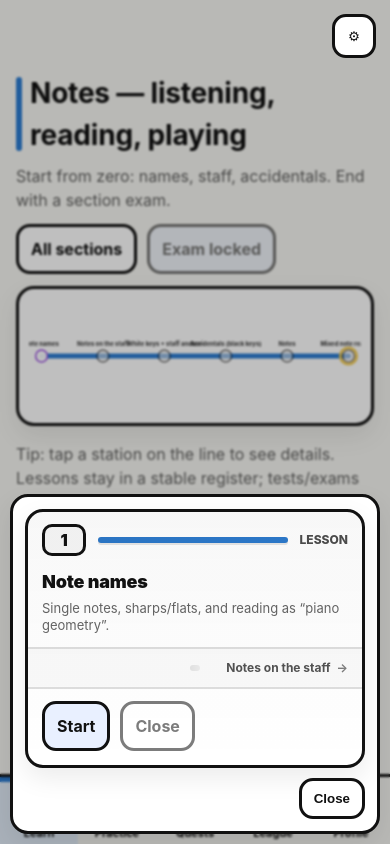
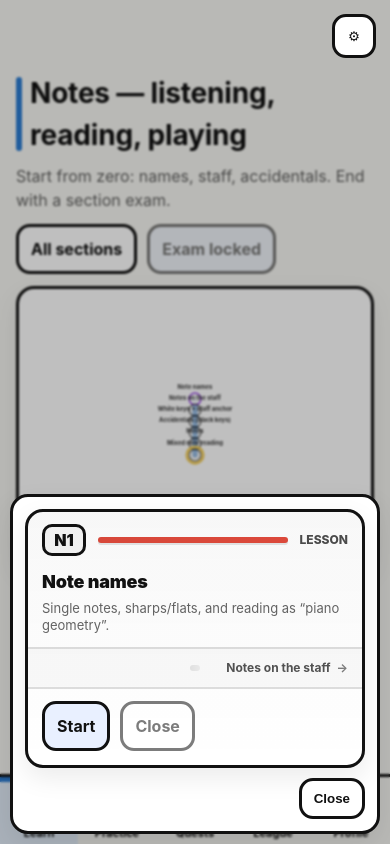
Before and after one commit to wpwcbc/ear-train-station, a React (Vite) app: page /learn/section/NOTES in a window 390 px wide. Built offline with nearby package versions, Linux system fonts and the light colour scheme.

Commit message:
Section route polish: section-colored JR sign + mobile vertical route

```diff
--- a/src/App.css
+++ b/src/App.css
@@ -561,10 +561,13 @@
   display: block;
 }
 
+@media (max-width: 640px) {
+  .sectionRouteSvg {
+    height: 260px;
+  }
+}
+
 @media (max-width: 520px) {
-  .sectionRouteSvg {
-    height: 118px;
-  }
   .routeLine {
     stroke-width: 10;
   }
--- a/src/components/SectionRoute.tsx
+++ b/src/components/SectionRoute.tsx
@@ -3,6 +3,7 @@ import { StationSignCard } from './StationSignCard';
 import type { Progress } from '../lib/progress';
 import { isStationUnlockedIn, nextUnlockedIncompleteIn, type Station } from '../lib/stations';
 import type { SectionNode } from '../lib/sectionNodes';
+import { SECTIONS } from '../lib/sections';
 
 function displayTitle(full: string): string {
   // Prefer the content after the em dash: "Station 1 — Note names & accidentals" → "Note names & accidentals".
@@ -42,6 +43,7 @@ export function SectionRoute({
 }) {
   const stations: Station[] = useMemo(() => nodes.map((n) => n.station), [nodes]);
   const isMobile = useIsMobile(640);
+  // Mobile card should be bottom-sheet style with vertical route.
 
   const defaultSelected = useMemo(() => {
     const next = nextUnlockedIncompleteIn(progress, stations);
@@ -61,7 +63,7 @@ export function SectionRoute({
   const selectedDone = selectedNode ? !!progress.stationDone[selectedNode.stationId] : false;
 
   const W = 900;
-  const H = 90;
+  const H = isMobile ? 220 : 90;
   const P = 34;
   const n = Math.max(nodes.length, 1);
 
@@ -76,6 +78,8 @@ export function SectionRoute({
     }
   }
 
+  const sectionColor = SECTIONS.find((s) => s.id === sectionId)?.color ?? 'var(--route-blue)';
+
   const card = selectedNode ? (
     <div
       className={isMobile ? 'routeSheet' : 'routeCard'}
@@ -88,7 +92,7 @@ export function SectionRoute({
         const next = idx >= 0 && idx < stations.length - 1 ? stations[idx + 1] : null;
 
         const kindLabel = selectedNode.kind === 'exam' ? 'EXAM' : selectedNode.kind === 'test' ? 'TEST' : 'LESSON';
-        const code = selectedNode.kind === 'exam' ? 'EX' : String(idx + 1);
+        const code = selectedNode.kind === 'exam' ? 'EX' : `${sectionId[0] ?? 'S'}${idx + 1}`;
 
         const lockText = !selectedUnlocked
           ? prev
@@ -98,7 +102,7 @@ export function SectionRoute({
 
         return (
           <StationSignCard
-            accent={selectedNode.kind === 'exam' ? 'var(--route-yellow)' : 'var(--route-blue)'}
+            accent={sectionColor}
             code={code}
             title={displayTitle(selectedNode.station.title)}
             subtitle={lockText ?? selectedNode.station.blurb}
@@ -145,12 +149,16 @@ export function SectionRoute({
         aria-label="Section route"
         preserveAspectRatio="xMidYMid meet"
       >
-        <path d={`M ${P} ${H / 2} L ${W - P} ${H / 2}`} className="routeLine" />
+        {isMobile ? (
+          <path d={`M ${W / 2} ${P} L ${W / 2} ${H - P}`} className="routeLine" />
+        ) : (
+          <path d={`M ${P} ${H / 2} L ${W - P} ${H / 2}`} className="routeLine" />
+        )}
 
         {nodes.map((node, idx) => {
           const t = n === 1 ? 0.5 : idx / (n - 1);
-          const x = P + t * (W - P * 2);
-          const y = H / 2;
+          const x = isMobile ? W / 2 : P + t * (W - P * 2);
+          const y = isMobile ? P + t * (H - P * 2) : H / 2;
 
           const done = !!progress.stationDone[node.stationId];
           const unlocked = isStationUnlockedIn(progress, node.stationId, stations);
```
